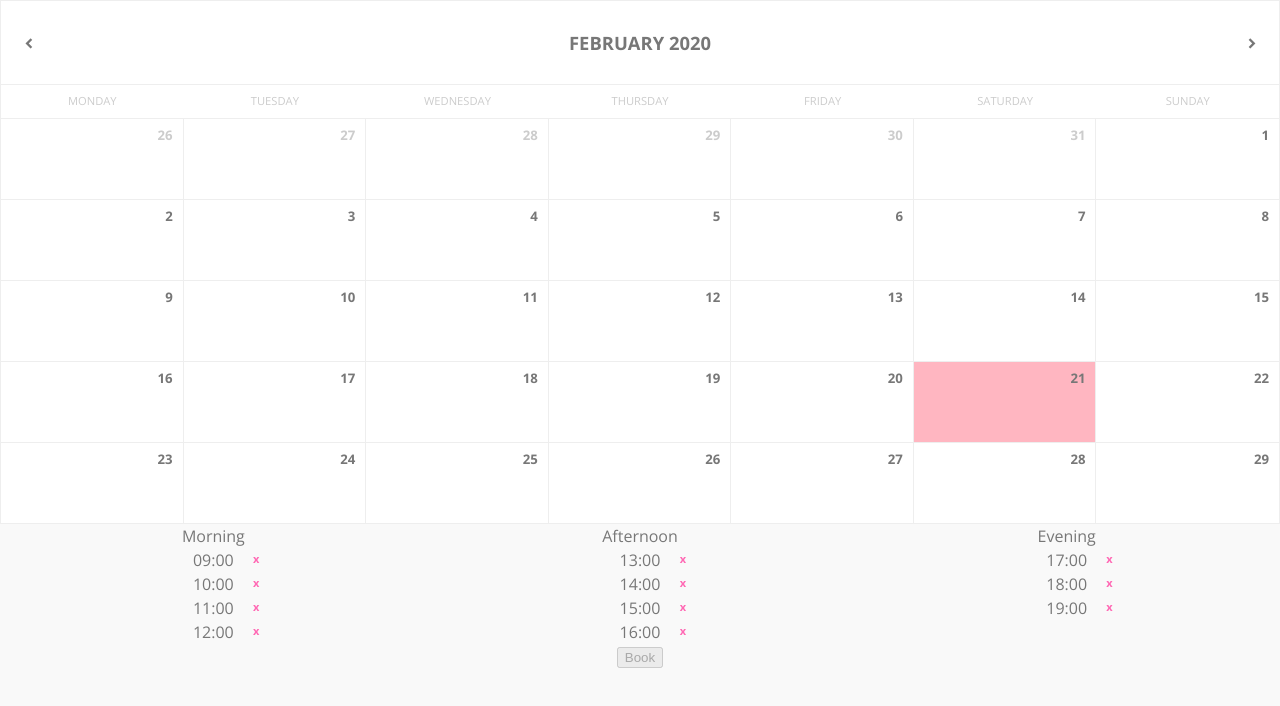
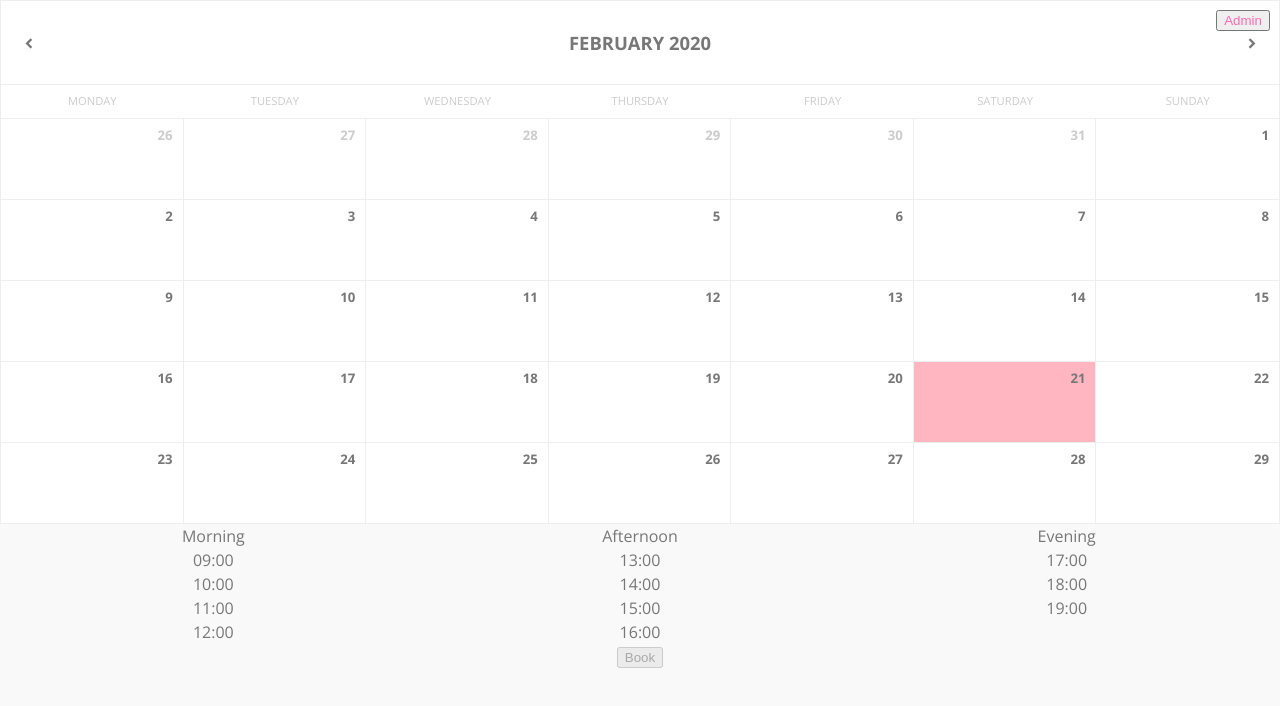
Before and after one commit to rdord/tn-book, a React (Create React App) app: page / in a window 1280 px wide. Shown: the top 706 px of the page. Built offline with nearby package versions, Linux system fonts and the light colour scheme.

Commit message:
only admin can set unavailable hours

```diff
--- a/src/App.js
+++ b/src/App.js
@@ -19,6 +19,7 @@ function App() {
   const onTimeClick = hour => setSelectedHour(hour);
   const setUnavailable = hours => setUnavailableHours([...unavailableHours, ...hours]);
   const setDuration = hours => setAppointmentDuration(hours);
+  const onAdminClick = status => setIsAdmin(!isAdmin);
 
   const onBookClick = appt => {
     let hour = appt.start;
@@ -39,6 +40,9 @@ function App() {
 
   return (
     <div className='App'>
+      <button style={{ color: 'hotpink', float: 'right', margin: '10px 10px -30px' }} onClick={onAdminClick}>
+        Admin
+      </button>
       <Calendar selectedDay={selectedDay} onDateClick={onDateClick} />
       <TimePicker
         workdayStart={workdayStart}
@@ -48,6 +52,7 @@ function App() {
         onTimeClick={onTimeClick}
         unavailableHours={unavailableHours}
         setUnavailable={setUnavailable}
+        isAdmin={isAdmin}
       />
       <BookButton onBookClick={onBookClick} selectedHour={selectedHour} duration={appointmentDuration} />
     </div>
--- a/src/components/TimePicker/TimePickerSlots.js
+++ b/src/components/TimePicker/TimePickerSlots.js
@@ -9,7 +9,8 @@ const TimePickerSlots = ({
   selectedHour,
   onTimeClick,
   unavailableHours,
-  setUnavailable
+  setUnavailable,
+  isAdmin
 }) => {
   let startHour = set(selectedDay, { hours: workdayStart });
   let endHour = set(selectedDay, { hours: workdayEnd });
@@ -48,9 +49,12 @@ const TimePickerSlots = ({
         onClick={() => onTimeClick(cloneHour)}
         key={hour.toString()}>
         {format(hour, 'HH:mm')}
-        <span className='disable-slot' onClick={() => setUnavailable([cloneHour])}>
-          x
-        </span>
+
+        {isAdmin ? (
+          <span className='disable-slot' onClick={() => setUnavailable([cloneHour])}>
+            x
+          </span>
+        ) : null}
       </div>
     );
 
```
